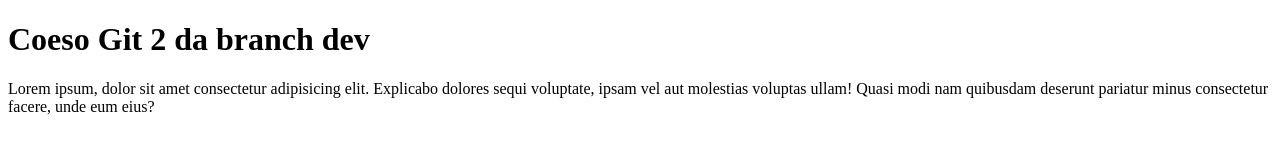
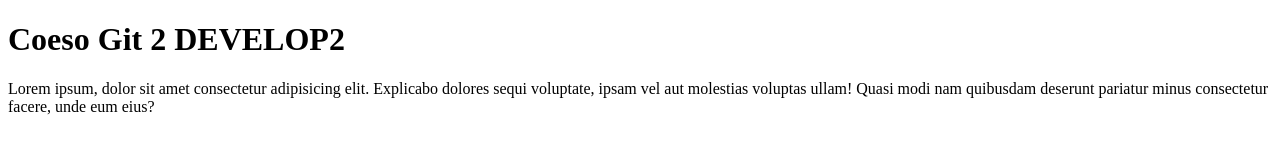
Before and after one commit to FlyingSardone/LearingGitHub001, a plain HTML site: page index.html in a window 1280 px wide. Drawn offline with Linux system fonts and the light colour scheme.

Commit message:
Develop2

```diff
--- a/index.html
+++ b/index.html
@@ -8,7 +8,7 @@
 </head>
 
 <body>
-    <h1>Coeso Git 2 da branch dev</h1>
+    <h1>Coeso Git 2 DEVELOP2</h1>
     <p>Lorem ipsum, dolor sit amet consectetur adipisicing elit. Explicabo dolores sequi voluptate, ipsam vel aut
         molestias voluptas ullam! Quasi modi nam quibusdam deserunt pariatur minus consectetur facere, unde eum eius?
     </p>
```
